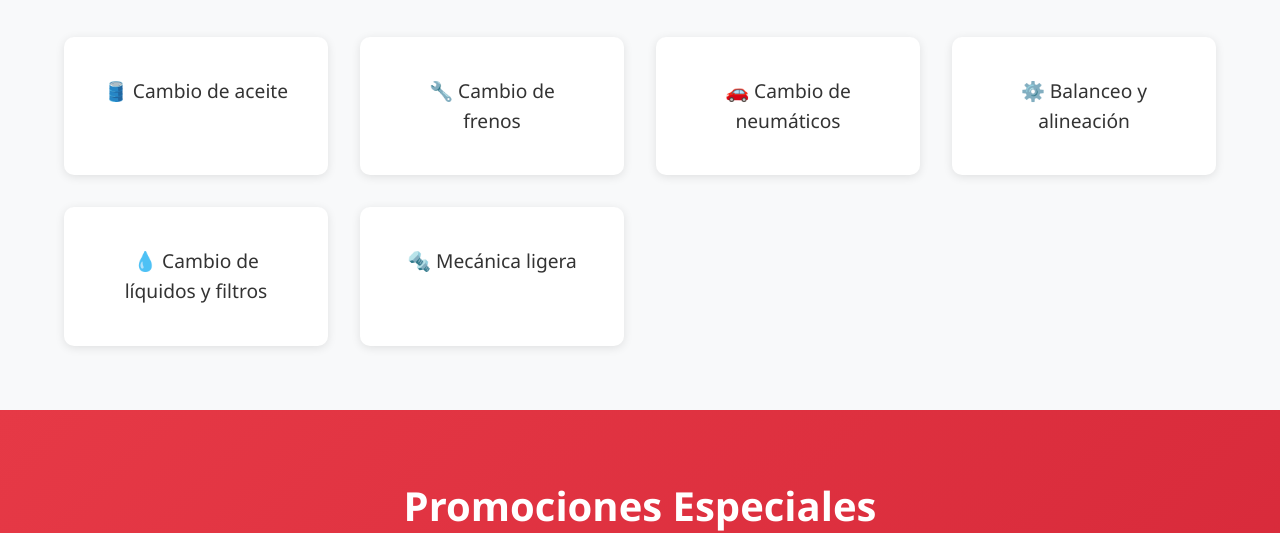
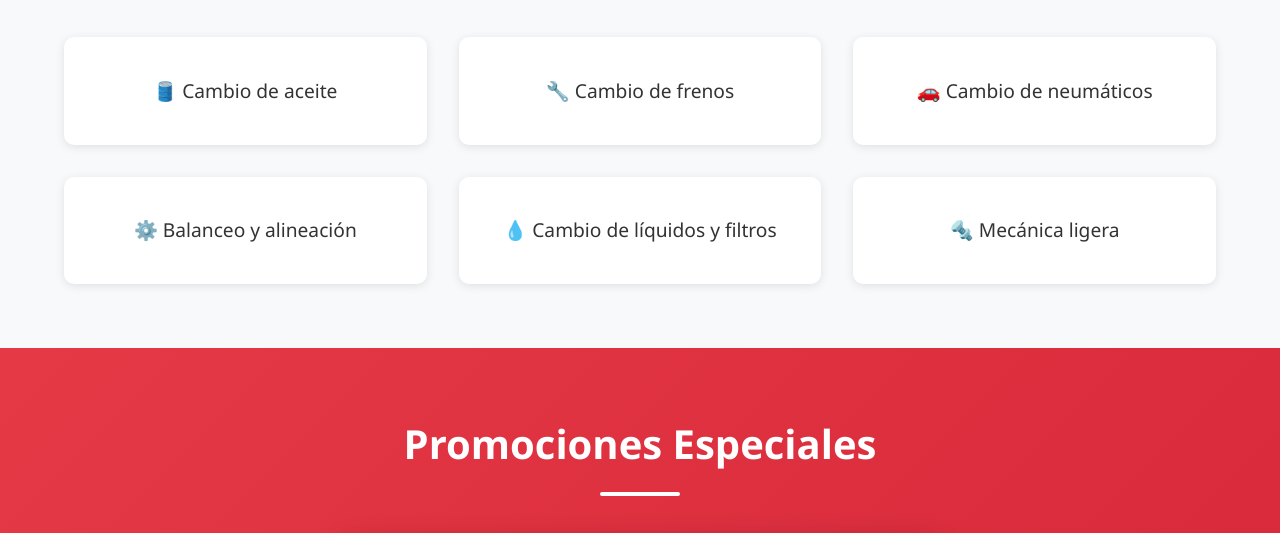
Before and after one commit to aaRangel/MRbrakeLanding-2, a plain HTML site: page index.html in a window 1280 px wide. Shown: the part 741-1274 px from the top of the page. Drawn offline with Linux system fonts and the light colour scheme.

Commit message:
Update index.html

```diff
--- a/index.html
+++ b/index.html
@@ -131,7 +131,7 @@
 
     .servicios ul {
       display: grid;
-      grid-template-columns: repeat(auto-fit, minmax(250px, 1fr));
+      grid-template-columns: repeat(3, minmax(250px, 1fr));
       gap: 2em;
       list-style: none;
       max-width: 1200px;
```
